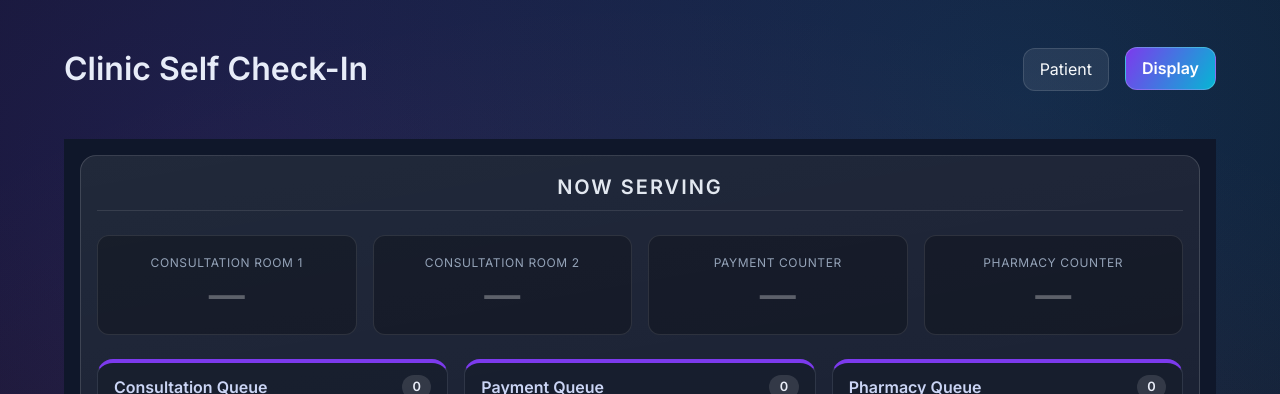
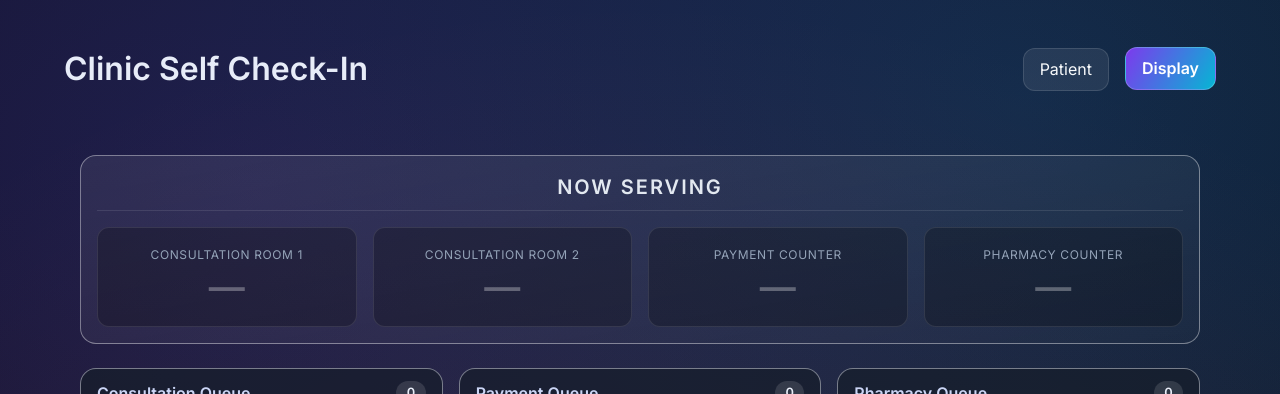
Before and after one commit to shauncss/capstone, a React (Vite) app in the folder Frontend/: page /display in a window 1280 px wide. Shown: the top 394 px of the page. Built offline with nearby package versions, Linux system fonts and the light colour scheme; no server answers.

Commit message:
updated display

```diff
--- a/Frontend/src/pages/DisplayBoard.jsx
+++ b/Frontend/src/pages/DisplayBoard.jsx
@@ -57,12 +57,12 @@ function DisplayBoard() {
   const waitingPayment = paymentQueue.filter(q => q.status === 'waiting');
   const waitingPharmacy = pharmacyQueue.filter(q => q.status === 'waiting');
 
-  if (loading) return <div className="display-board"><p>Loading...</p></div>;
+  if (loading) return <div className="display-content"><p>Loading...</p></div>;
 
   return (
     <section className="display-content">
 
-      {/* 1. NOW SERVING CARD (Contains everything now) */}
+      {/* 1. NOW SERVING CARD (Top Section) */}
       <div className="now-serving-card">
         <div className="card-header centered">
           <h2>Now Serving</h2>
@@ -74,13 +74,13 @@ function DisplayBoard() {
           <ServingSlot label="Payment Counter" ticket={servingPayment} />
           <ServingSlot label="Pharmacy Counter" ticket={servingPharmacy} />
         </div>
+      </div>
 
-        {/* 2. QUEUE LISTS (Moved inside the card) */}
-        <div className="queues-grid">
-          <QueueList title="Consultation Queue" list={waitingConsultation} />
-          <QueueList title="Payment Queue" list={waitingPayment} />
-          <QueueList title="Pharmacy Queue" list={waitingPharmacy} />
-        </div>
+      {/* 2. QUEUE LISTS (Bottom Section - Moved Outside) */}
+      <div className="queues-grid">
+        <QueueList title="Consultation Queue" list={waitingConsultation} />
+        <QueueList title="Payment Queue" list={waitingPayment} />
+        <QueueList title="Pharmacy Queue" list={waitingPharmacy} />
       </div>
 
     </section>
--- a/Frontend/src/styles/display.css
+++ b/Frontend/src/styles/display.css
@@ -1,28 +1,27 @@
 /* Frontend/src/styles/display.css */
 
-/* 1. MAIN CONTAINER */
+/* 1. MAIN CONTAINER (Renamed from display-board) */
 .display-content {
   height: 100vh;
   box-sizing: border-box;
   padding: 1rem;
   display: flex;
   flex-direction: column;
-  background: var(--bg-dark, #0f172a);
+  background: transparent;
   overflow: hidden;
+  gap: 1.5rem; /* Space between Now Serving and Queues */
 }
 
-/* 2. MAIN CARD (Now Serving + Queues) */
+/* 2. MAIN CARD (Now Serving) */
 .now-serving-card {
-  flex: 1; /* Grow to fill the screen */
-  display: flex; /* Layout internal sections vertically */
+  display: flex;
   flex-direction: column;
-  gap: 1.5rem; /* Space between serving section and queues */
-
   background: linear-gradient(170deg, rgba(255, 255, 255, 0.08), rgba(255, 255, 255, 0.02));
-  border: 1px solid rgba(255, 255, 255, 0.15);
+  border: 1px solid rgba(255, 255, 255, 0.4);
   border-radius: 1rem;
   padding: 1rem;
-  overflow: hidden; /* Prevent spillover */
+  overflow: hidden;
+  flex-shrink: 0; /* Prevent it from shrinking too small */
 }
 
 /* Header inside Now Serving */
@@ -48,7 +47,8 @@
   display: grid;
   grid-template-columns: repeat(4, 1fr);
   gap: 1rem;
-  flex: 0 0 auto; /* Don't stretch this section unnecessarily */
+  flex: 0 0 auto;
+  padding-top: 1rem;
 }
 
 /* 3. SERVING SLOT STYLING */
@@ -97,13 +97,13 @@
   text-overflow: ellipsis;
 }
 
-/* 4. QUEUES SECTION (Inside the card) */
+/* 4. QUEUES SECTION (Moved Outside) */
 .queues-grid {
   display: grid;
   grid-template-columns: repeat(3, 1fr);
   gap: 1rem;
-  flex: 1; /* Fill the remaining height of the card */
-  min-height: 0; /* Crucial for inner scrolling */
+  flex: 1; /* This makes the queues fill the rest of the screen */
+  min-height: 0; /* Important for inner scrolling */
 }
 
 .queue-card {
@@ -111,8 +111,7 @@
   flex-direction: column;
   background: rgba(30, 41, 59, 0.7);
   border-radius: 1rem;
-  border: 1px solid rgba(255, 255, 255, 0.08);
-  border-top: 4px solid var(--primary, #6366f1);
+  border: 1px solid rgba(255, 255, 255, 0.4);
   overflow: hidden;
 }
 
@@ -166,7 +165,7 @@
   .serving-grid { grid-template-columns: repeat(2, 1fr); }
 }
 @media (max-width: 768px) {
-  .display-board { height: auto; overflow: visible; }
+  .display-content { height: auto; overflow: visible; }
   .serving-grid { grid-template-columns: 1fr; }
   .queues-grid { grid-template-columns: 1fr; }
 }
```
